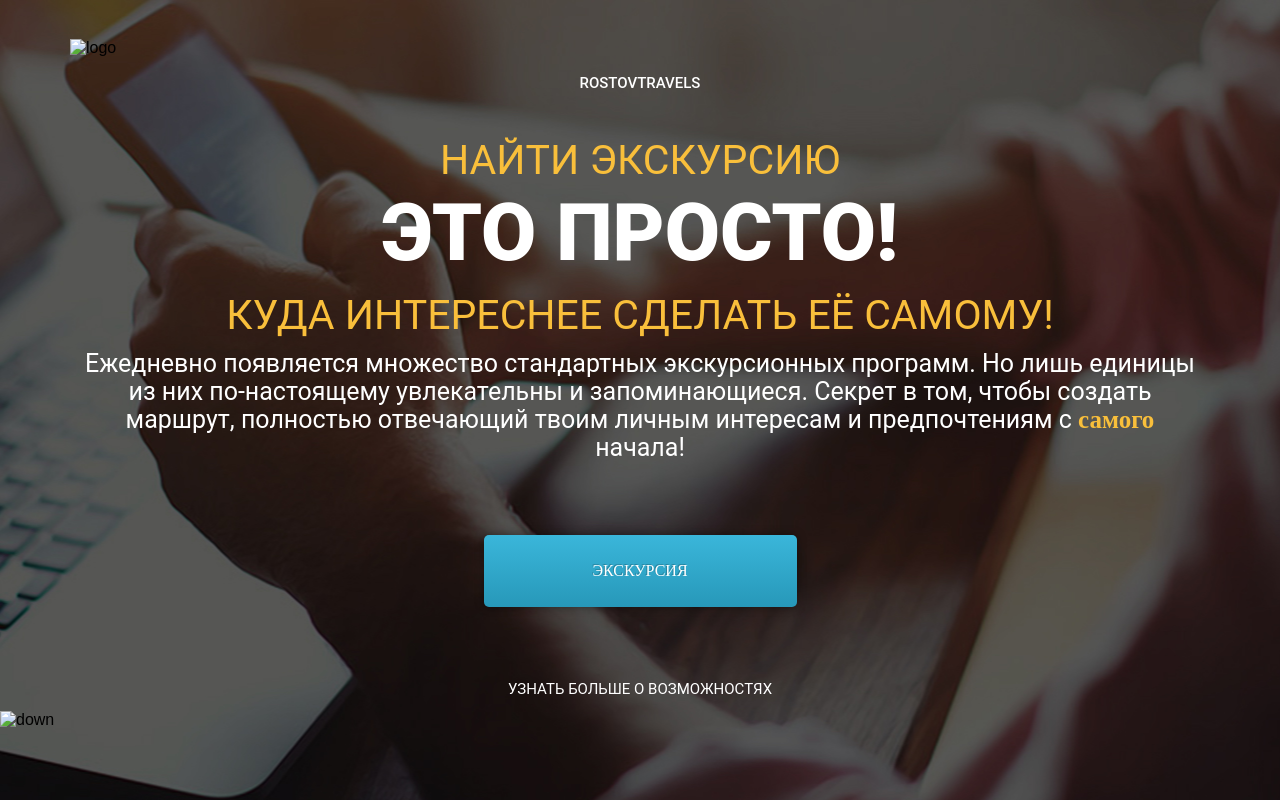
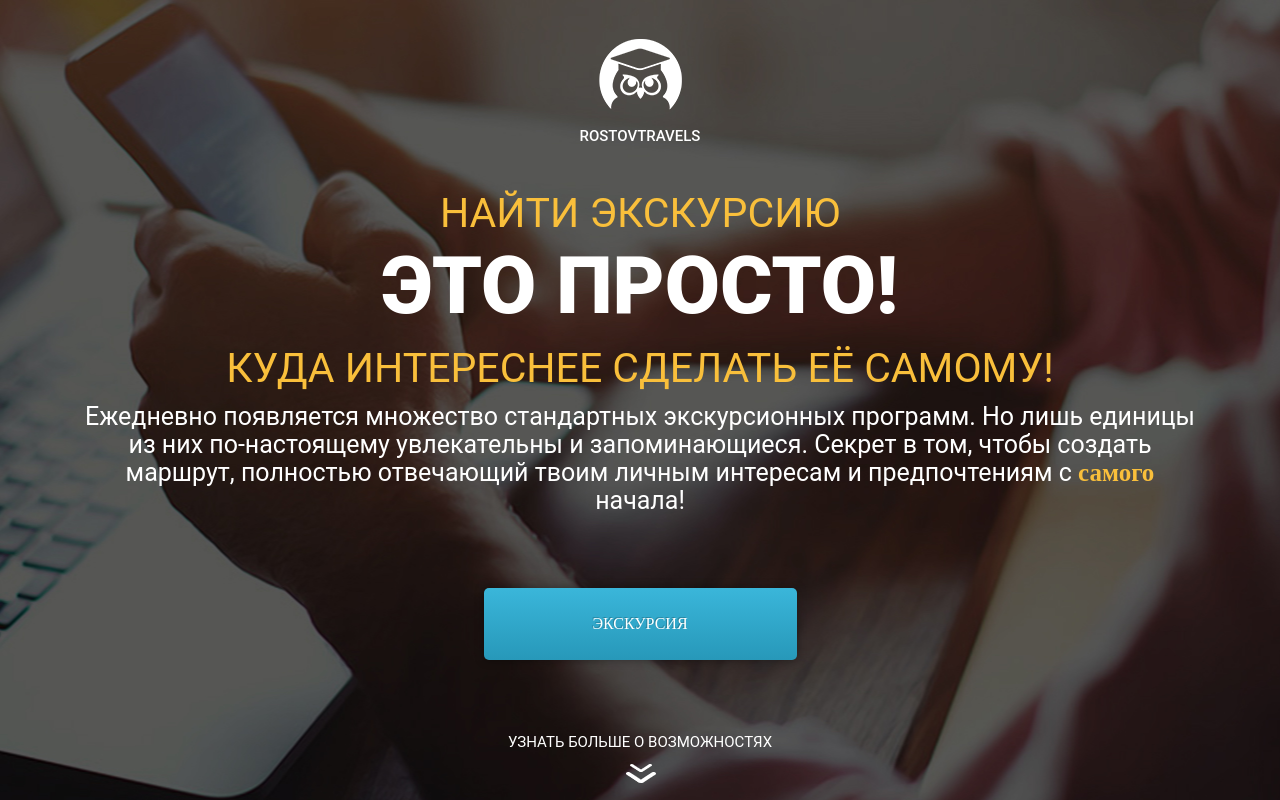
Before and after one commit to evlasov1/curse, a plain HTML site: page index.html in a window 1280 px wide. Shown: the top 800 px of the page. Drawn offline with Linux system fonts and the light colour scheme.

Commit message:
Update index.html

```diff
--- a/index.html
+++ b/index.html
@@ -10,7 +10,7 @@
     <section class="promo">
         <div class="container">
             <div class = "logo">
-                <img src="logo.png" alt="logo" class="logo_img">
+                <img src="icons/logo.png" alt="logo" class="logo_img">
                 <div class="logo_text">
                     RostovTravels
                 </div>
@@ -26,7 +26,7 @@
         </div>
         <div class="more">
             <div class="more_text">узнать больше о возможностях</div>
-            <img src="down.png" alt="down" class="more_img">
+            <img src="icons/down.png" alt="down" class="more_img">
         </div>
     </section>
     <section class="waiting">
```
